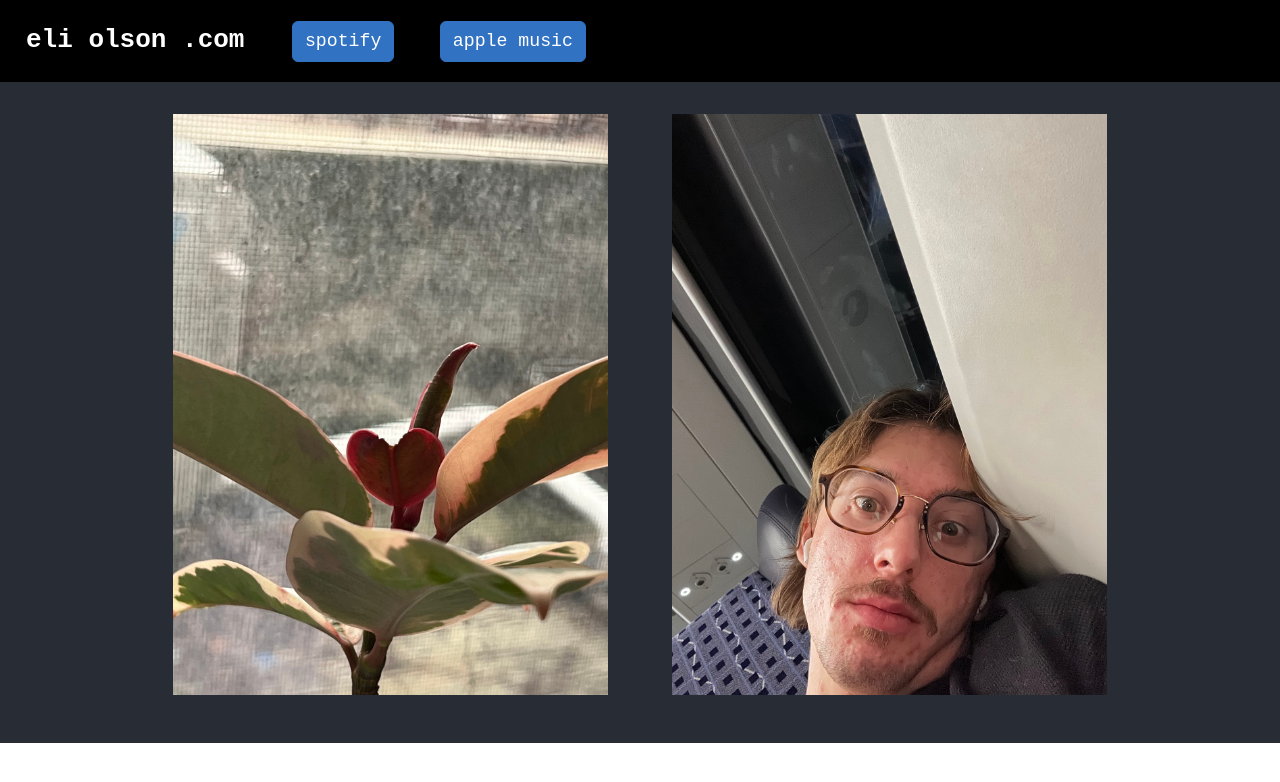
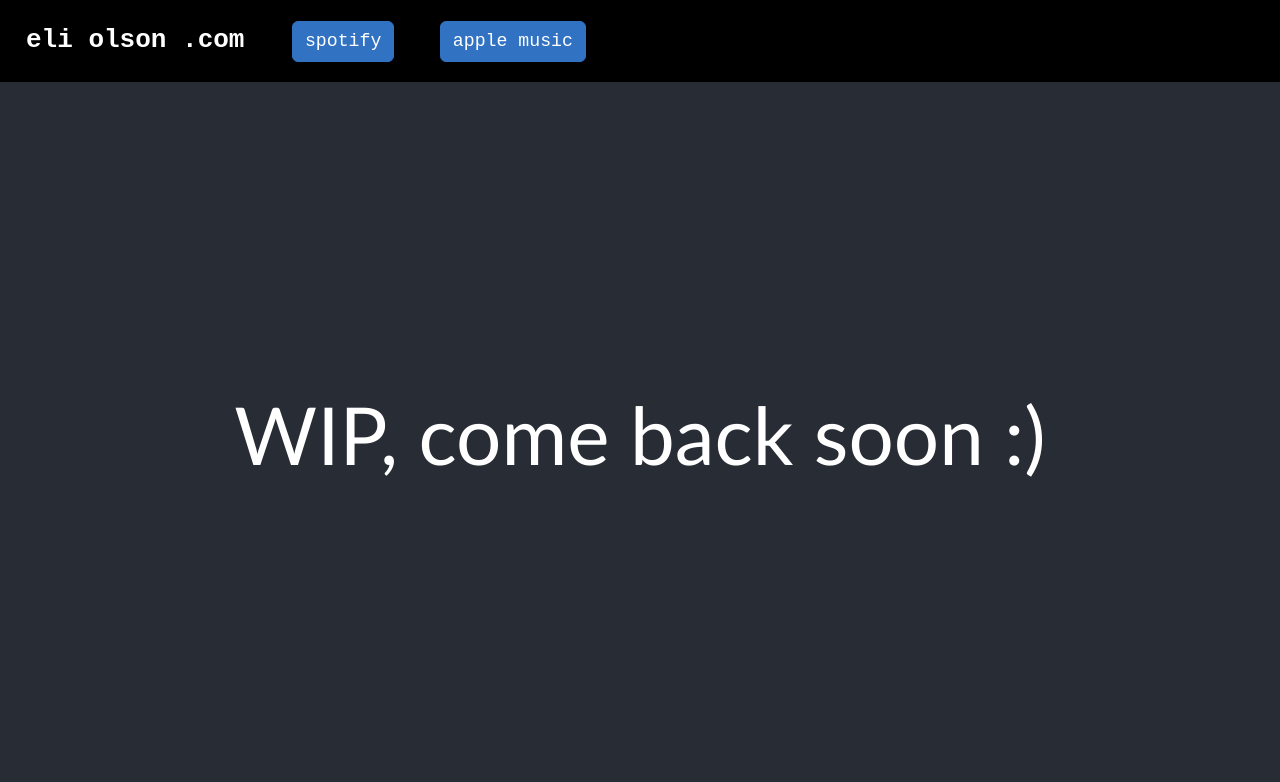
Before and after one commit to eli0lson/eli0lson.github.io, a React (Create React App) app: page / in a window 1280 px wide. Shown: the top 782 px of the page. Built offline with nearby package versions, Linux system fonts and the light colour scheme.

Commit message:
Make it look less stupid

```diff
--- a/src/App.css
+++ b/src/App.css
@@ -15,7 +15,7 @@
 
 .App-header {
   /* background-color: #282c34; */
-  /* min-height: 100vh; */
+  min-height: 10vh;
   display: flex;
   flex-direction: column;
   /* align-items: center; */
@@ -31,6 +31,15 @@
   background-color: #282c34;
   display: flex;
   justify-content: center;
+  align-items: center;
+  min-height: 90vh;
+}
+
+.body-text {
+  color: white;
+  font-family: Calibri, 'Trebuchet MS', sans-serif;
+  font-size: 5rem;
+  align-items: center;
 }
 
 .App-footer {
@@ -74,12 +83,3 @@ img {
   /* height: 48.35rem; */
   padding: 2em;
 }
-
-@keyframes App-logo-spin {
-  from {
-    transform: rotate(0deg);
-  }
-  to {
-    transform: rotate(360deg);
-  }
-}
--- a/src/App.js
+++ b/src/App.js
@@ -35,15 +35,11 @@ function App() {
             </Button>
           </div>
         </Navbar>
-        {/* <img src={heart_flower} alt="heart flower"></img> */}
       </header>
       <body className='App-body'>
-        <img src={heart_flower} alt="heart flower"></img>
-        <img src={eli_mustache} alt="eli mustache"></img>
+        {/* <img src={heart_flower} alt="heart flower"></img> */}
+        <p className='body-text'>WIP, come back soon :)</p>
       </body>
-      <footer className="App-footer">
-        <p></p>
-      </footer>
     </div>
   );
 }
```
